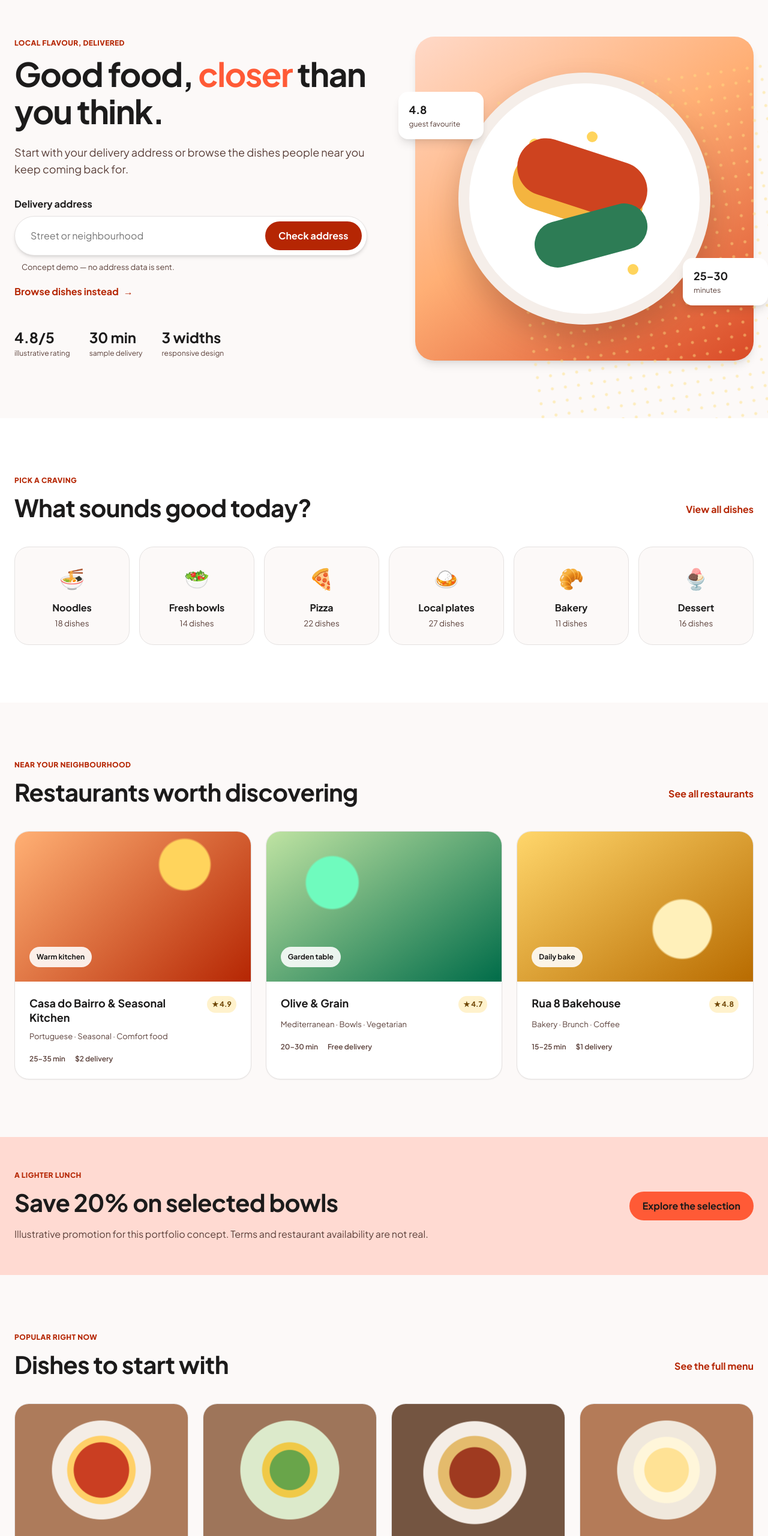
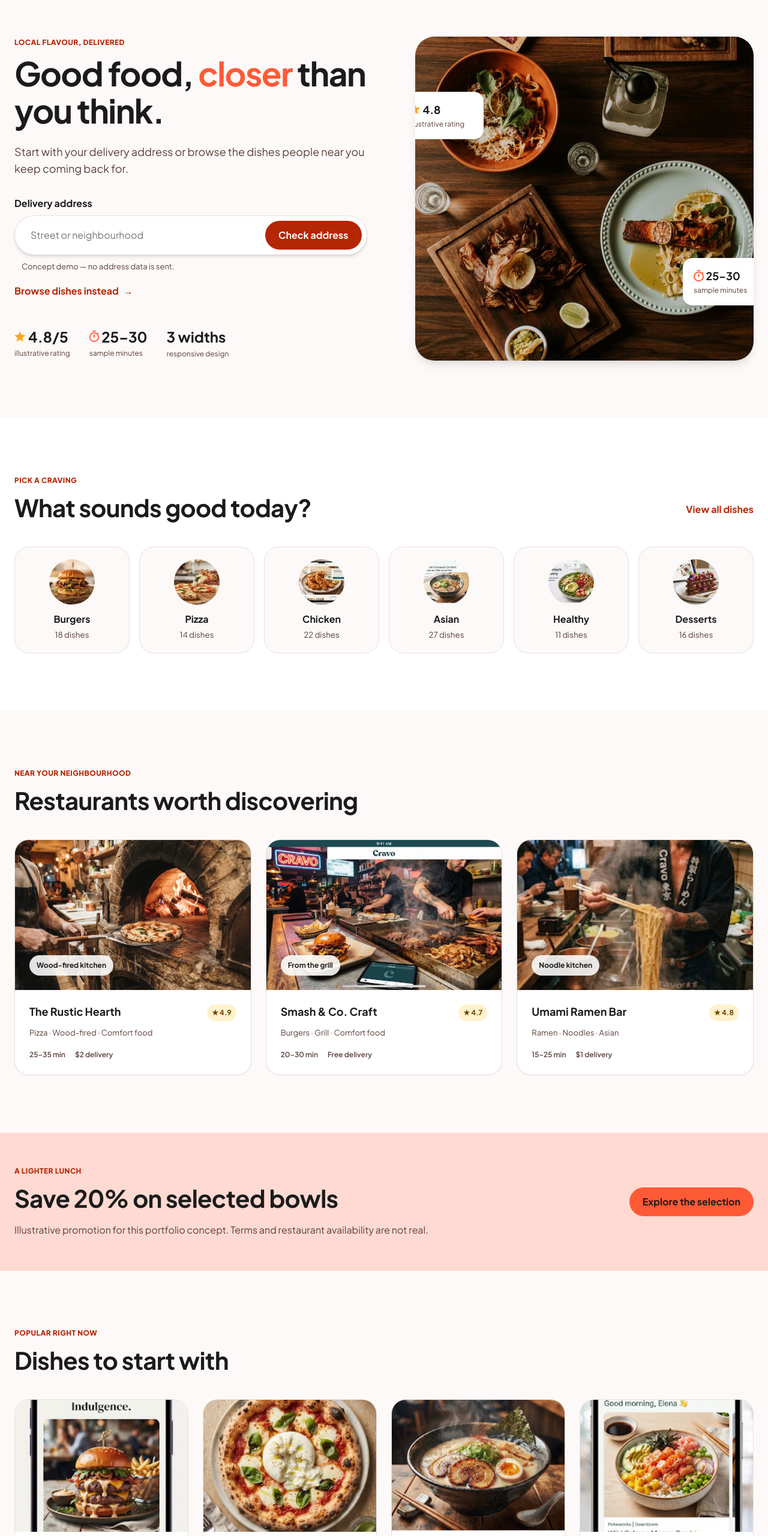
Before and after one commit to ahasanulkarimkhan-uiux/cravo-design, a plain HTML site: page index.html in a window 1280 px wide. Shown: the part 100-2660 px from the top of the page at 60% size. Drawn offline with Linux system fonts and the light colour scheme.

Commit message:
Publish updated Cravo prototype with Figma imagery

```diff
--- a/index.html
+++ b/index.html
@@ -45,15 +45,15 @@
           </form>
           <a class="browse-link" href="#dishes">Browse dishes instead <span aria-hidden="true">→</span></a>
           <dl class="proof-row" aria-label="Concept highlights">
-            <div><dt>4.8/5</dt><dd>illustrative rating</dd></div>
-            <div><dt>30 min</dt><dd>sample delivery</dd></div>
+            <div><dt><img class="metric-icon metric-star" src="assets/figma-local/hero-star.svg" alt="">4.8/5</dt><dd>illustrative rating</dd></div>
+            <div><dt><img class="metric-icon metric-timer" src="assets/figma-local/hero-timer.svg" alt="">25–30</dt><dd>sample minutes</dd></div>
             <div><dt>3 widths</dt><dd>responsive design</dd></div>
           </dl>
         </div>
-        <div class="hero-visual" aria-label="Abstract food plate illustration">
-          <div class="plate plate-large"><span class="garnish garnish-a"></span><span class="garnish garnish-b"></span><span class="food-shape food-a"></span><span class="food-shape food-b"></span></div>
-          <div class="floating-card floating-rating"><strong>4.8</strong><span>guest favourite</span></div>
-          <div class="floating-card floating-time"><strong>25–30</strong><span>minutes</span></div>
+        <div class="hero-visual">
+          <img class="hero-photo" src="assets/figma-local/desktop-hero-1.jpg" alt="A table spread with pasta, grilled dishes and a plated entrée" fetchpriority="high">
+          <div class="floating-card floating-rating"><strong><img class="metric-icon metric-star" src="assets/figma-local/hero-star.svg" alt="">4.8</strong><span>illustrative rating</span></div>
+          <div class="floating-card floating-time"><strong><img class="metric-icon metric-timer" src="assets/figma-local/hero-timer.svg" alt="">25–30</strong><span>sample minutes</span></div>
         </div>
       </div>
     </section>
@@ -62,31 +62,31 @@
       <div class="container">
         <div class="section-heading"><div><p class="eyebrow">Pick a craving</p><h2 id="category-title">What sounds good today?</h2></div><a href="#dishes">View all dishes</a></div>
         <div class="category-grid">
-          <a class="category-card" href="#dishes"><span aria-hidden="true">🍜</span><strong>Noodles</strong><small>18 dishes</small></a>
-          <a class="category-card" href="#dishes"><span aria-hidden="true">🥗</span><strong>Fresh bowls</strong><small>14 dishes</small></a>
-          <a class="category-card" href="#dishes"><span aria-hidden="true">🍕</span><strong>Pizza</strong><small>22 dishes</small></a>
-          <a class="category-card" href="#dishes"><span aria-hidden="true">🍛</span><strong>Local plates</strong><small>27 dishes</small></a>
-          <a class="category-card" href="#dishes"><span aria-hidden="true">🥐</span><strong>Bakery</strong><small>11 dishes</small></a>
-          <a class="category-card" href="#dishes"><span aria-hidden="true">🍨</span><strong>Dessert</strong><small>16 dishes</small></a>
+          <a class="category-card" href="#dishes"><img src="assets/figma-local/category-burgers.jpg" alt="" loading="lazy" decoding="async"><strong>Burgers</strong><small>18 dishes</small></a>
+          <a class="category-card" href="#dishes"><img src="assets/figma-local/category-pizza.jpg" alt="" loading="lazy" decoding="async"><strong>Pizza</strong><small>14 dishes</small></a>
+          <a class="category-card" href="#dishes"><img src="assets/figma-local/category-chicken.jpg" alt="" loading="lazy" decoding="async"><strong>Chicken</strong><small>22 dishes</small></a>
+          <a class="category-card" href="#dishes"><img src="assets/figma-local/category-asian.jpg" alt="" loading="lazy" decoding="async"><strong>Asian</strong><small>27 dishes</small></a>
+          <a class="category-card" href="#dishes"><img src="assets/figma-local/category-healthy.jpg" alt="" loading="lazy" decoding="async"><strong>Healthy</strong><small>11 dishes</small></a>
+          <a class="category-card" href="#dishes"><img src="assets/figma-local/category-desserts.jpg" alt="" loading="lazy" decoding="async"><strong>Desserts</strong><small>16 dishes</small></a>
         </div>
       </div>
     </section>
 
     <section class="section" id="restaurants" aria-labelledby="restaurant-title">
       <div class="container">
-        <div class="section-heading"><div><p class="eyebrow">Near your neighbourhood</p><h2 id="restaurant-title">Restaurants worth discovering</h2></div><a href="#restaurants">See all restaurants</a></div>
+        <div class="section-heading"><div><p class="eyebrow">Near your neighbourhood</p><h2 id="restaurant-title">Restaurants worth discovering</h2></div></div>
         <div class="restaurant-grid">
           <article class="restaurant-card">
-            <div class="card-art art-terracotta"><span>Warm kitchen</span></div>
-            <div class="card-body"><div class="title-rating"><h3>Casa do Bairro &amp; Seasonal Kitchen</h3><span class="rating">★ 4.9</span></div><p>Portuguese · Seasonal · Comfort food</p><div class="meta"><span>25–35 min</span><span>$2 delivery</span></div></div>
+            <div class="card-art"><img src="assets/figma-local/desktop-restaurant-1.jpg" alt="Pizza being lifted from a wood-fired oven" loading="lazy" decoding="async"><span>Wood-fired kitchen</span></div>
+            <div class="card-body"><div class="title-rating"><h3>The Rustic Hearth</h3><span class="rating">★ 4.9</span></div><p>Pizza · Wood-fired · Comfort food</p><div class="meta"><span>25–35 min</span><span>$2 delivery</span></div></div>
           </article>
           <article class="restaurant-card">
-            <div class="card-art art-green"><span>Garden table</span></div>
-            <div class="card-body"><div class="title-rating"><h3>Olive &amp; Grain</h3><span class="rating">★ 4.7</span></div><p>Mediterranean · Bowls · Vegetarian</p><div class="meta"><span>20–30 min</span><span>Free delivery</span></div></div>
+            <div class="card-art"><img src="assets/figma-local/smash-co-craft.jpg" alt="Cook working at a grill with a burger in the foreground" loading="lazy" decoding="async"><span>From the grill</span></div>
+            <div class="card-body"><div class="title-rating"><h3>Smash &amp; Co. Craft</h3><span class="rating">★ 4.7</span></div><p>Burgers · Grill · Comfort food</p><div class="meta"><span>20–30 min</span><span>Free delivery</span></div></div>
           </article>
           <article class="restaurant-card">
-            <div class="card-art art-amber"><span>Daily bake</span></div>
-            <div class="card-body"><div class="title-rating"><h3>Rua 8 Bakehouse</h3><span class="rating">★ 4.8</span></div><p>Bakery · Brunch · Coffee</p><div class="meta"><span>15–25 min</span><span>$1 delivery</span></div></div>
+            <div class="card-art"><img src="assets/figma-local/umami-ramen-bar.jpg" alt="Chef lifting ramen noodles from a steaming pot" loading="lazy" decoding="async"><span>Noodle kitchen</span></div>
+            <div class="card-body"><div class="title-rating"><h3>Umami Ramen Bar</h3><span class="rating">★ 4.8</span></div><p>Ramen · Noodles · Asian</p><div class="meta"><span>15–25 min</span><span>$1 delivery</span></div></div>
           </article>
         </div>
       </div>
@@ -98,12 +98,12 @@
 
     <section class="section" id="dishes" aria-labelledby="dish-title">
       <div class="container">
-        <div class="section-heading"><div><p class="eyebrow">Popular right now</p><h2 id="dish-title">Dishes to start with</h2></div><a href="#dishes">See the full menu</a></div>
+        <div class="section-heading"><div><p class="eyebrow">Popular right now</p><h2 id="dish-title">Dishes to start with</h2></div></div>
         <div class="dish-grid">
-          <article class="dish-card"><div class="dish-art dish-one" aria-hidden="true"></div><div><h3>Roasted pepper pasta</h3><p>Casa do Bairro</p><strong>$14.00</strong></div></article>
-          <article class="dish-card"><div class="dish-art dish-two" aria-hidden="true"></div><div><h3>Green harvest bowl</h3><p>Olive &amp; Grain</p><strong>$12.50</strong></div></article>
-          <article class="dish-card"><div class="dish-art dish-three" aria-hidden="true"></div><div><h3>Charred chicken plate</h3><p>Fogo Table</p><strong>$16.00</strong></div></article>
-          <article class="dish-card"><div class="dish-art dish-four" aria-hidden="true"></div><div><h3>Citrus ricotta toast</h3><p>Rua 8 Bakehouse</p><strong>$9.50</strong></div></article>
+          <article class="dish-card"><div class="dish-art"><img src="assets/figma-local/wagyu-bacon-burger.jpg" alt="Wagyu burger with bacon and fries" loading="lazy" decoding="async"></div><div><h3>Wagyu bacon burger</h3><p>Smash &amp; Co. Craft</p><strong>$14.00</strong></div></article>
+          <article class="dish-card"><div class="dish-art"><img src="assets/figma-local/burrata-margherita.jpg" alt="Burrata margherita pizza with basil" loading="lazy" decoding="async"></div><div><h3>Burrata margherita</h3><p>The Rustic Hearth</p><strong>$12.50</strong></div></article>
+          <article class="dish-card"><div class="dish-art"><img src="assets/figma-local/tonkotsu-ramen.jpg" alt="Bowl of tonkotsu ramen with egg" loading="lazy" decoding="async"></div><div><h3>Tonkotsu ramen</h3><p>Umami Ramen Bar</p><strong>$16.00</strong></div></article>
+          <article class="dish-card"><div class="dish-art"><img src="assets/figma-local/wild-salmon-poke.jpg" alt="Wild salmon poke bowl with vegetables" loading="lazy" decoding="async"></div><div><h3>Wild salmon poke</h3><p>Cravo concept dish</p><strong>$9.50</strong></div></article>
         </div>
       </div>
     </section>
```
Also changed, not shown: assets/figma-local/burrata-margherita.jpg (added), assets/figma-local/category-asian.jpg (added), assets/figma-local/category-burgers.jpg (added), assets/figma-local/category-chicken.jpg (added), assets/figma-local/category-desserts.jpg (added), assets/figma-local/category-healthy.jpg (added), assets/figma-local/category-pizza.jpg (added), assets/figma-local/desktop-hero-1.jpg (added), assets/figma-local/desktop-restaurant-1.jpg (added), assets/figma-local/hero-star.svg (added), assets/figma-local/hero-timer.svg (added), assets/figma-local/smash-co-craft.jpg (added), assets/figma-local/tonkotsu-ramen.jpg (added), assets/figma-local/umami-ramen-bar.jpg (added), 4 more files.
